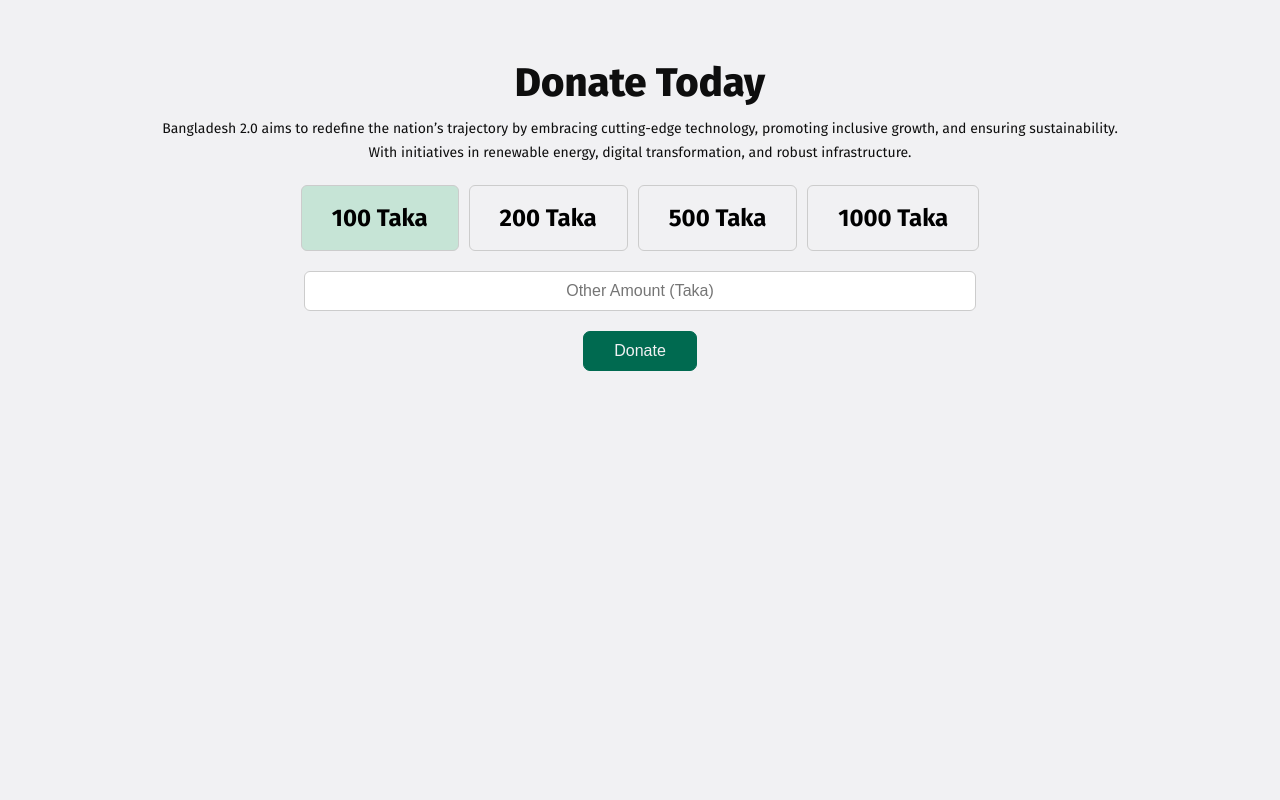
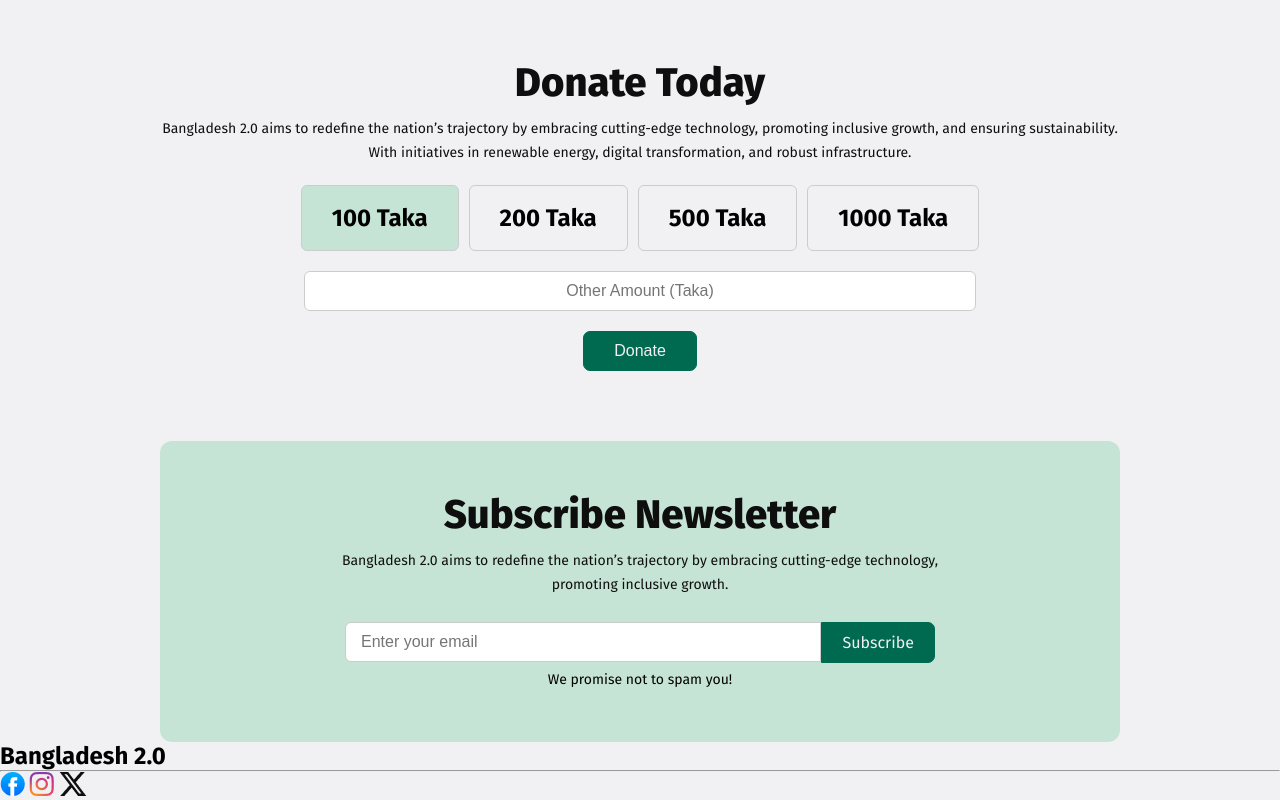
Before and after one commit to mdraisul1/assignment-one, a plain HTML site: page index.html in a window 1280 px wide. Shown: the part 2833-3633 px from the top of the page. Before the commit the page ends 3274 px from the top, so only its background shows below. Drawn offline with Linux system fonts and the light colour scheme.

Commit message:
Added newsletter section

```diff
--- a/index.html
+++ b/index.html
@@ -223,7 +223,7 @@
             <section class="donate-section">
                 <h2>donate today</h2>
                 <p>Bangladesh 2.0 aims to redefine the nation’s trajectory by embracing cutting-edge technology, promoting inclusive growth, and ensuring sustainability. With initiatives in renewable energy, digital transformation, and robust infrastructure.</p>
-                <form action="#">
+                <form class="donate-form" action="#">
                     <div class="link-btn">
                         <a class="active" href="#">100 Taka</a>
                         <a href="#">200 Taka</a>
@@ -234,12 +234,33 @@
                     <button class="donate-btn" type="submit">Donate</button>
                 </form>
             </section>
+
+            <!-- newsletter section area start -->
+             <section class="newsletter-section">
+                <h1>Subscribe newsletter</h1>
+                <p>Bangladesh 2.0 aims to redefine the nation’s trajectory by embracing cutting-edge technology, promoting inclusive growth.</p>
+                <form class="newsletter-form" action="#">
+                    <input type="email" placeholder="Enter your email">
+                    <a href="#" class="newsletter-btn" type="submit">Subscribe</a>
+                </form>
+                <span>We promise not to spam you!</span>
+             </section>
         </div>
     </main>
     <!-- main section end -->
 
     <!-- footer section start -->
-    <footer></footer>
+    <footer>
+        <div class="footer-section">
+            <h2>Bangladesh 2.0</h2>
+            <hr>
+            <div class="social-icon">
+                <a href="#"><img src="assets/img/facebook.png" alt="facebook"></a>
+                <a href="#"><img src="assets/img/instagram.png" alt="facebook"></a>
+                <a href="#"><img src="assets/img/x.png" alt="facebook"></a>
+            </div>
+        </div>
+    </footer>
     <!-- footer section end -->
 </body>
 </html>
--- a/style/style.css
+++ b/style/style.css
@@ -390,7 +390,7 @@ th,td{
     background: #C6E4D6;
 }
 
-form input{
+.donate-form input{
     width: 70%;
     display: block;
     margin: 0 auto;
@@ -413,3 +413,59 @@ form input{
     text-decoration: none;
     text-transform: capitalize;
 }
+
+
+/* newsletter-section style  */
+.newsletter-section{
+    padding: 50px 150px;
+    align-items: center;
+    text-align: center;
+    background: #C6E4D6;
+    border-radius: 12px;
+}
+.newsletter-section h1{
+    font-size: 40px;
+    font-weight: 800;
+    color: var(--color-text);
+    margin-bottom: 10px;
+    text-transform: capitalize;
+}
+.newsletter-section p{
+    font-size: 14px;
+    line-height: 24px;
+    color: var(--color-text);
+    margin-bottom: 20px;
+}
+.newsletter-form{
+    display: flex;
+    justify-content: center;
+    align-items: center;
+    max-width: 600px;
+    margin: 0 auto;
+    padding: 5px;
+}
+.newsletter-form input[type="email"]{
+    flex: 1;
+    padding: 10px 15px;
+    border: 1px solid #ccc;
+    font-size: 16px;
+    color: #ccc;
+    outline: none;
+    border-radius: 6px 0 0 6px;
+}
+.newsletter-btn{
+    font-size: 16px;
+    padding: 10px 20px;
+    border: 1px solid var(--color-border);
+    background: #006A50;
+    color: var(--color-bg);
+    text-decoration: none;
+    text-transform: capitalize;
+    border-radius: 0 7px 7px 0;
+}
+
+.newsletter-section span{
+    font-size: 14px;
+    line-height: 24px;
+    color: #000;
+}
```
